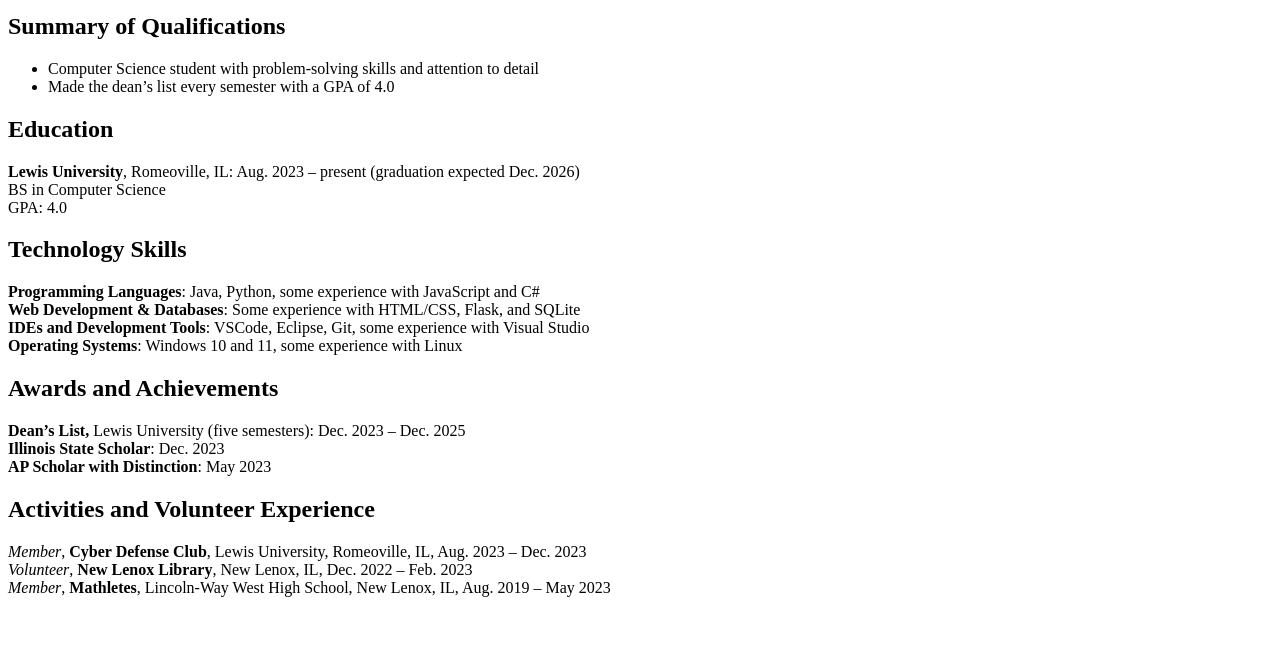
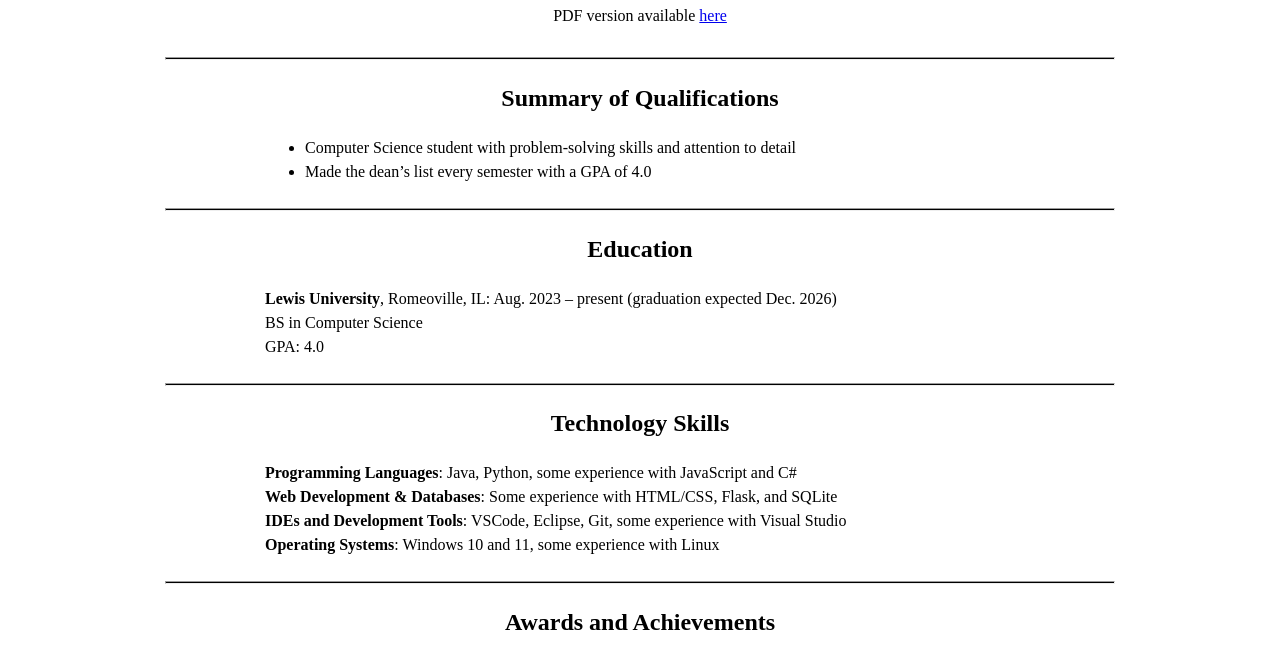
Before and after one commit to m-analitis/web-resume, a plain HTML site: page index.html in a window 1280 px wide. Shown: the part 159-816 px from the top of the page. Drawn offline with Linux system fonts and the light colour scheme.

Commit message:
Create index.css

```diff
--- /dev/null
+++ b/index.css
@@ -0,0 +1,36 @@
+body {
+    padding: 0;
+    margin: 0;
+    line-height: 1.5;
+}
+
+header {
+    padding: 0px;
+    top: 0px;
+    left: 0px;
+    text-align: center;
+}
+
+#main {
+    padding: 5px;
+    display: flex;
+    flex-direction: column;
+
+}
+
+hr {
+    height: 1px;
+    margin-left: -100px;
+    margin-right: -100px;
+    background-color: black;
+}
+
+section {
+    width: 750px;
+    margin: auto;
+    justify-content: center;
+}
+
+section h2 {
+    text-align: center;
+}
--- a/index.html
+++ b/index.html
@@ -4,6 +4,7 @@
     <meta charset="UTF-8">
     <meta name="viewport" content="width=device-width, initial-scale=1.0">
     <title>Resume</title>
+    <link rel="stylesheet" type="text/css" href="index.css">
 </head>
 <body>
     <header>
@@ -17,6 +18,7 @@
     </header>
     <div id="main">
         <section id="summary">
+            <hr>
             <h2>Summary of Qualifications</h2>
             <ul>
             <li>Computer Science student with problem-solving skills and attention to detail</li>
@@ -24,6 +26,7 @@
             </ul>
         </section>
         <section id="education">
+            <hr>
             <h2>Education</h2>
             <p>
             <b>Lewis University</b>, Romeoville, IL: Aug. 2023 – present (graduation expected Dec. 2026) <br>
@@ -32,6 +35,7 @@
             </p>
         </section>
         <section id="skills">
+            <hr>
             <h2>Technology Skills</h2>
             <p>
             <b>Programming Languages</b>: Java, Python, some experience with JavaScript and C# <br>
@@ -41,6 +45,7 @@
             </p>
         </section>
         <section id="awards">
+            <hr>
             <h2>Awards and Achievements</h2>
             <p>
             <b>Dean’s List,</b> Lewis University (five semesters): Dec. 2023 – Dec. 2025 <br>
@@ -49,11 +54,12 @@
             </p>
         </section>
         <section id="activities">
+            <hr>
             <h2>Activities and Volunteer Experience</h2>
             <p>
-                <i>Member</i>, <b>Cyber Defense Club</b>, Lewis University, Romeoville, IL, Aug. 2023 – Dec. 2023 <br>
-                <i>Volunteer</i>, <b>New Lenox Library</b>, New Lenox, IL, Dec. 2022 – Feb. 2023 <br>
-                <i>Member</i>, <b>Mathletes</b>, Lincoln-Way West High School, New Lenox, IL, Aug. 2019 – May 2023 <br>
+            <i>Member</i>, <b>Cyber Defense Club</b>, Lewis University, Romeoville, IL: Aug. 2023 – Dec. 2023 <br>
+            <i>Volunteer</i>, <b>New Lenox Library</b>, New Lenox, IL: Dec. 2022 – Feb. 2023 <br>
+            <i>Member</i>, <b>Mathletes</b>, Lincoln-Way West High School, New Lenox, IL: Aug. 2019 – May 2023 <br>
             </p>
         </section>
     </div>
```
Lines whose indentation alone changed are shown as unchanged.
